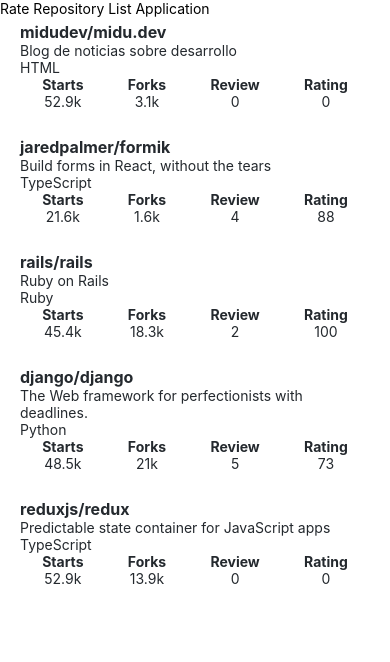
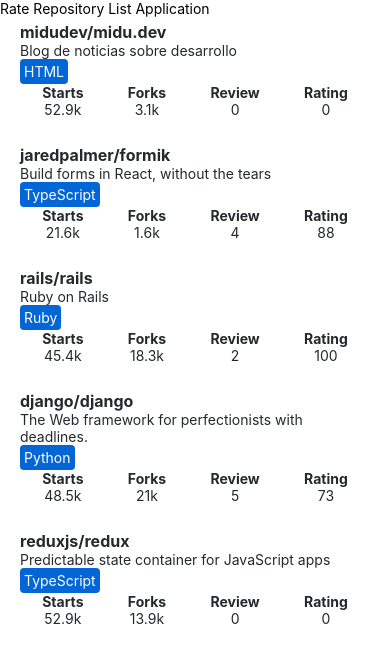
Before and after one commit to AntonioJRuizG/repository-rate-app, a React Native app: screen / in a window 390 px wide. Shown: the top 662 px of the page. Built offline with nearby package versions, Linux system fonts and the light colour scheme.

Commit message:
Style item language

```diff
--- a/src/components/RepositoryListItem.jsx
+++ b/src/components/RepositoryListItem.jsx
@@ -1,14 +1,7 @@
 import { View, StyleSheet } from 'react-native';
 import StyledText from './StyledText';
 import RepositoryStats from './RepositoryStats';
-
-const styles = StyleSheet.create({
-	container: {
-		padding: 20,
-		paddingBottom: 5,
-		paddingTop: 5,
-	},
-});
+import theme from '../theme';
 
 const RepositoryListItem = (item) => {
 	return (
@@ -17,10 +10,26 @@
 				{item.fullName}
 			</StyledText>
 			<StyledText>{item.description}</StyledText>
-			<StyledText>{item.language}</StyledText>
+			<StyledText style={styles.language}>{item.language}</StyledText>
 			<RepositoryStats {...item}></RepositoryStats>
 		</View>
 	);
 };
 
+const styles = StyleSheet.create({
+	container: {
+		padding: 20,
+		paddingBottom: 5,
+		paddingTop: 5,
+	},
+	language: {
+		padding: 4,
+		color: theme.colors.white,
+		backgroundColor: theme.colors.primary,
+		alignSelf: 'flex-start',
+		borderRadius: 4,
+		overflow: 'hidden', // To make the borderRadius work
+	},
+});
+
 export default RepositoryListItem;
--- a/src/components/StyledText.jsx
+++ b/src/components/StyledText.jsx
@@ -43,6 +43,7 @@
 		color === 'secondary' && styles.colorSecondary,
 		fontSize === 'subheading' && styles.subheading,
 		fontWeight === 'bold' && styles.bold,
+		style,
 	];
 	return (
 		<Text style={textStyles} {...restOfProps}>
--- a/src/theme.js
+++ b/src/theme.js
@@ -2,7 +2,8 @@
   colors: {
     textPrimary: '#24292e',
     textSecondary: '#576869',
-    primary: '#0366d6'
+    primary: '#0366d6',
+    white: '#fefefe'
   },
   fontSizes:{
     body: 14,
```
